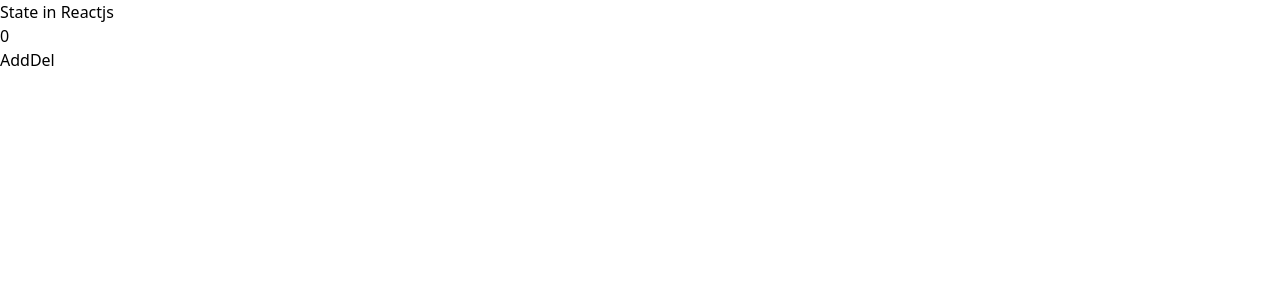
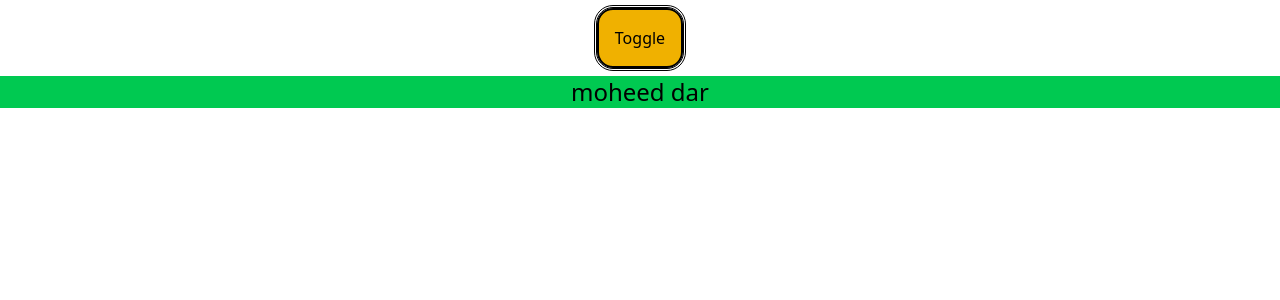
Before and after one commit to Moheed-Dar/React-19, a React (Vite) app: page / in a window 1280 px wide. Shown: the top 300 px of the page. Built offline with nearby package versions, Linux system fonts and the light colour scheme.

Commit message:
toggle hide and show in react 19

```diff
--- a/src/App.jsx
+++ b/src/App.jsx
@@ -1,18 +1,13 @@
 import {useState} from 'react';
 function App() {
-    const [count, setCount] = useState(0);
-    const add=()=>{
-      setCount(count+1)
-    }
-    const del=()=>{
-      setCount(count-1)
-    }
+    const [display,setDisplay] = useState(true)
   return (
     <>
-        <h1>State in Reactjs</h1>
-        <h1>{count} </h1>
-        <button onClick={add} >Add</button>
-        <button onClick={del} >Del</button>
+          <button className="  p-4 rounded-2xl bg-yellow-500 mx-auto text-black m-2 flex  justify-center border-2 border-black outline-double  hover:bg-green-600 hover:text-white "  onClick={()=>setDisplay(!display)} >Toggle</button>
+
+          {
+            display?<div className="bg-green-500" ><h1  className="text-center text-black text-2xl">moheed dar</h1></div>:null
+          }
     </>
   );
 }
```
